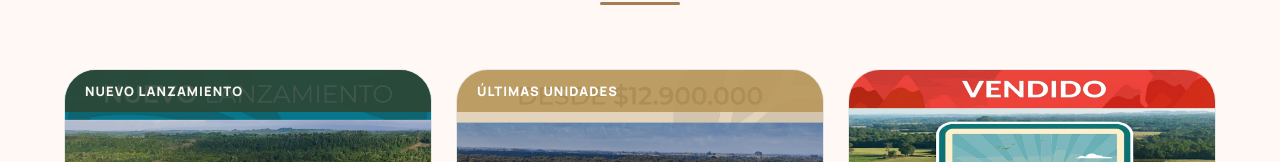
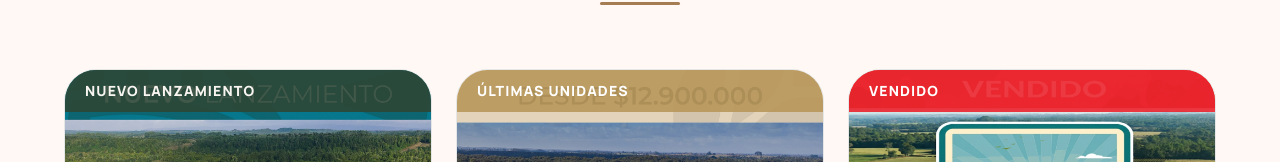
Before and after one commit to DionnellGT/elAvellano, a React (Vite) app: page / in a window 1280 px wide. Shown: the part 712-874 px from the top of the page. Built offline with nearby package versions, Linux system fonts and the light colour scheme; no server answers.

Commit message:
fix: update badge styling for better visibility and consistency

```diff
--- a/src/terrenos/components/Proyectos.tsx
+++ b/src/terrenos/components/Proyectos.tsx
@@ -42,18 +42,19 @@ export const Proyectos = () => {
 
                 {/* Badge superior — ocupa todo el ancho, fondo semitransparente */}
                 {
-                  proyecto.isActive && (
                     proyecto.badgeLabel && (
                       <div
-                        className={`absolute top-0 left-0 right-0 px-5 py-3 font-manrope font-bold text-[13px] leading-[18px] tracking-[0.08em] uppercase ${
+                        className={`absolute top-0 left-0 right-0 px-5 py-3 font-manrope font-bold text-[14px] leading-[18px] tracking-[0.08em] uppercase ${
                           proyecto.badgeColor === "green"
                             ? "bg-[#2D4636]/90 text-[#F9F6F1]"
-                            : "bg-[#b8975a]/90 text-white"
+                            : proyecto.badgeColor === "brown"
+                              ? "bg-[#b8975a]/90 text-white"
+                              : "bg-[#eb242e]/90 text-white"
                         }`}
                       >
                         {proyecto.badgeLabel}
                       </div>
-                  ))
+                  )
                 }
 
                 {/* Precio sobre la imagen — esquina superior derecha cuando NO hay badge */}
```
